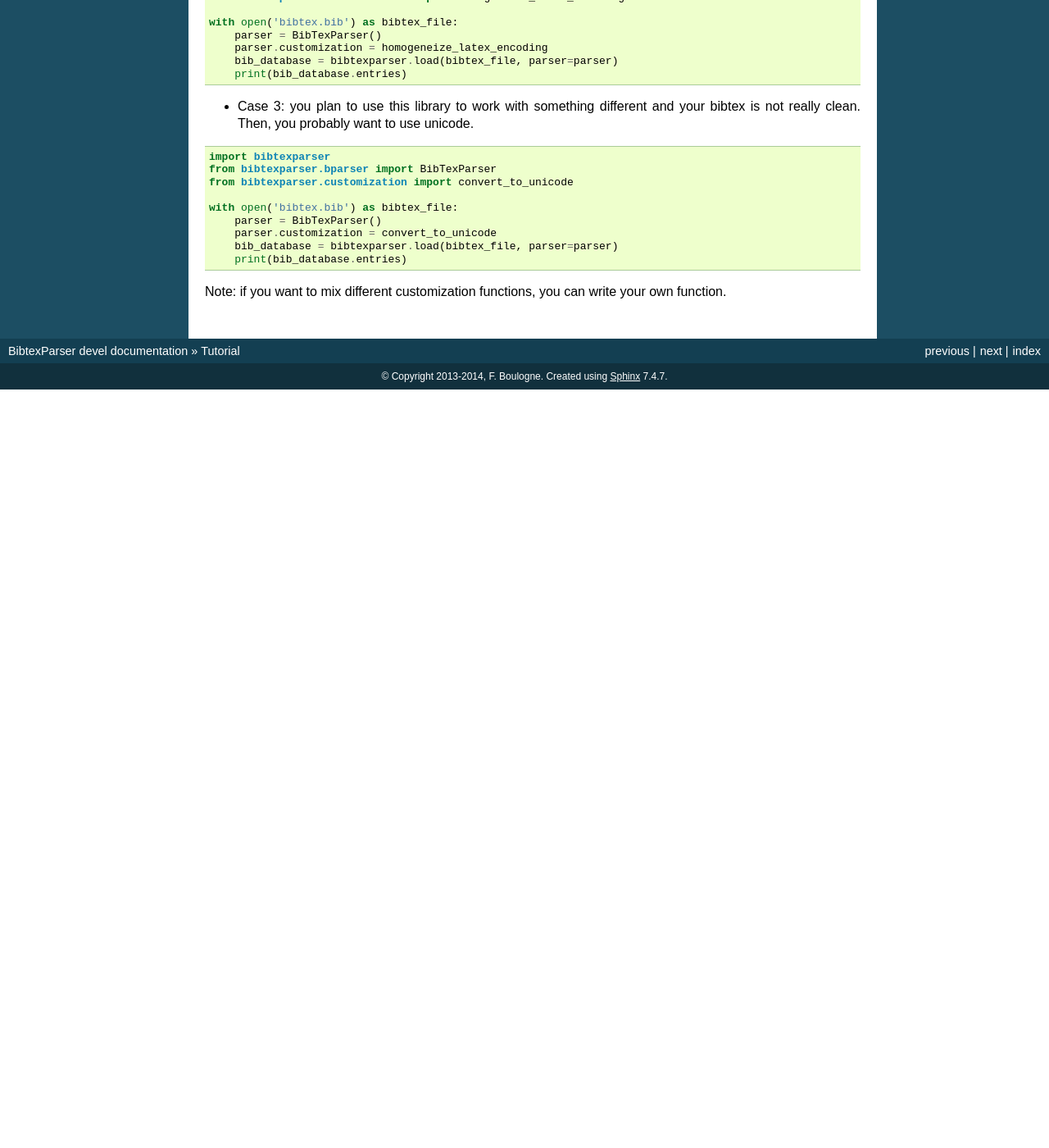
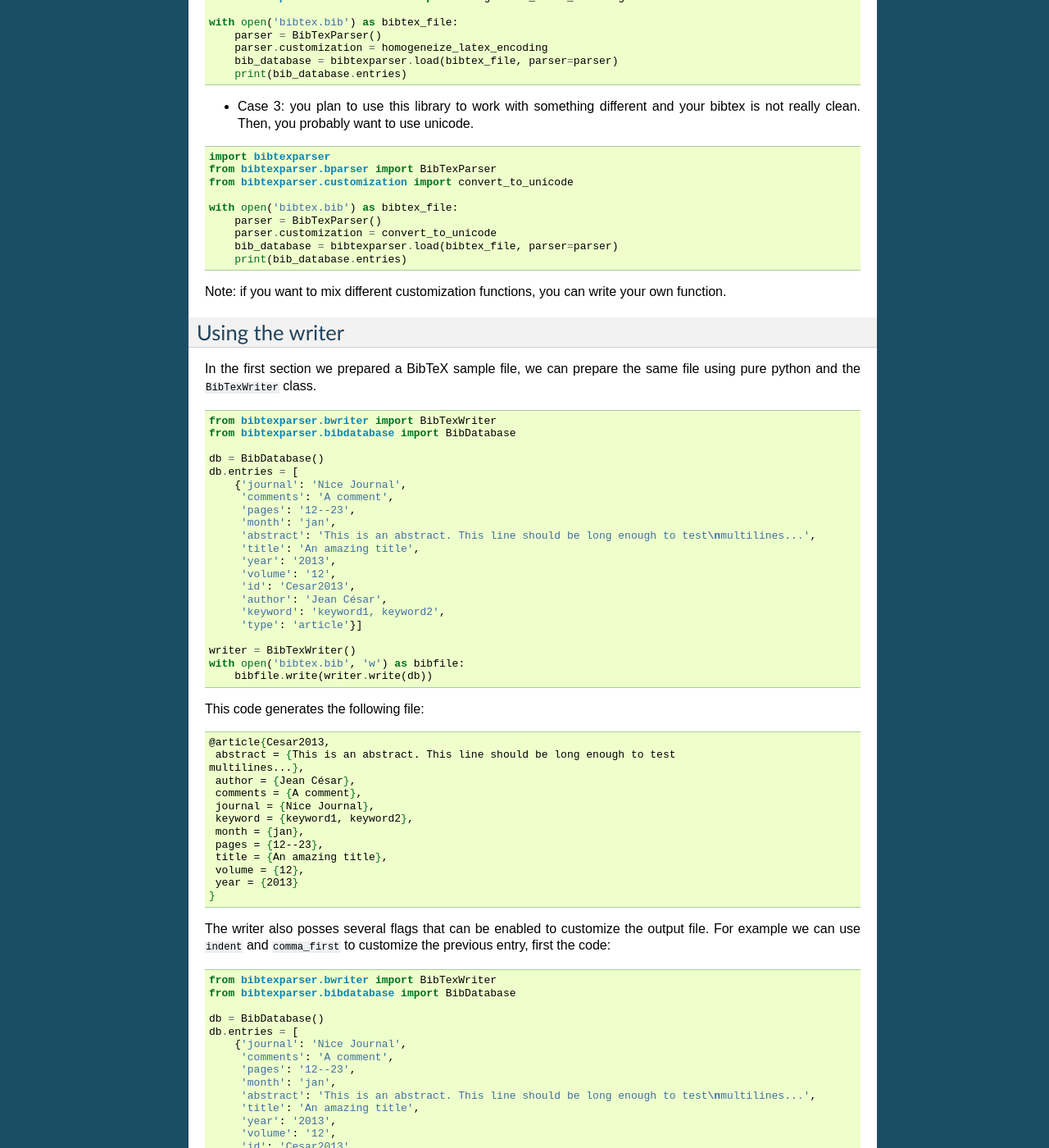
Before and after one commit to sciunto-org/python-bibtexparser, a Sphinx documentation site: the page built from docs/source/tutorial.rst, in a window 1280 px wide and 1400 px high, scrolled down 2223 px. Shown: the whole window at 82% size. Built offline with Sphinx 7.4.7, drawn with Linux system fonts in a browser that asks for light colours; before the commit the page ends 2698 px from its top, so only the background shows below that; some of the changed text lies outside the part shown.

Commit message:
add documentation for the comma first syntax, fix a minor comment on the ID/ENTRYTYPE change and fix the comma first test case that did break after the ID/ENTRYTYPE change

```diff
--- a/docs/source/tutorial.rst
+++ b/docs/source/tutorial.rst
@@ -164,3 +164,101 @@
 
 
 Note: if you want to mix different customization functions, you can write your own function.
+
+
+Using the writer
+----------------
+
+In the first section we prepared a BibTeX sample file, we can prepare the same file using pure python and the ``BibTexWriter`` class.
+
+.. code-block:: python
+
+    from bibtexparser.bwriter import BibTexWriter
+    from bibtexparser.bibdatabase import BibDatabase
+
+    db = BibDatabase()
+    db.entries = [
+        {'journal': 'Nice Journal',
+         'comments': 'A comment',
+         'pages': '12--23',
+         'month': 'jan',
+         'abstract': 'This is an abstract. This line should be long enough to test\nmultilines...',
+         'title': 'An amazing title',
+         'year': '2013',
+         'volume': '12',
+         'id': 'Cesar2013',
+         'author': 'Jean César',
+         'keyword': 'keyword1, keyword2',
+         'type': 'article'}]
+
+    writer = BibTexWriter()
+    with open('bibtex.bib', 'w') as bibfile:
+        bibfile.write(writer.write(db))
+
+This code generates the following file:
+
+.. code-block:: latex
+
+    @article{Cesar2013,
+     abstract = {This is an abstract. This line should be long enough to test
+    multilines...},
+     author = {Jean César},
+     comments = {A comment},
+     journal = {Nice Journal},
+     keyword = {keyword1, keyword2},
+     month = {jan},
+     pages = {12--23},
+     title = {An amazing title},
+     volume = {12},
+     year = {2013}
+    }
+
+The writer also posses several flags that can be enabled to customize the output file.
+For example we can use ``indent`` and ``comma_first`` to customize the previous entry, first the code:
+
+.. code-block:: python
+
+    from bibtexparser.bwriter import BibTexWriter
+    from bibtexparser.bibdatabase import BibDatabase
+
+    db = BibDatabase()
+    db.entries = [
+        {'journal': 'Nice Journal',
+         'comments': 'A comment',
+         'pages': '12--23',
+         'month': 'jan',
+         'abstract': 'This is an abstract. This line should be long enough to test\nmultilines...',
+         'title': 'An amazing title',
+         'year': '2013',
+         'volume': '12',
+         'id': 'Cesar2013',
+         'author': 'Jean César',
+         'keyword': 'keyword1, keyword2',
+         'type': 'article'}]
+
+    writer = BibTexWriter()
+    writer.indent = '    '     # indent entries with 4 spaces instead of one
+    writer.comma_first = True  # place the comma at the beginning of the line
+    with open('bibtex.bib', 'w') as bibfile:
+        bibfile.write(writer.write(db))
+
+This code results in the following, customized, file:
+
+.. code-block:: latex
+
+    @article{Cesar2013
+    ,    abstract = {This is an abstract. This line should be long enough to test
+    multilines...}
+    ,    author = {Jean César}
+    ,    comments = {A comment}
+    ,    journal = {Nice Journal}
+    ,    keyword = {keyword1, keyword2}
+    ,    month = {jan}
+    ,    pages = {12--23}
+    ,    title = {An amazing title}
+    ,    volume = {12}
+    ,    year = {2013}
+    }
+
+Flags to the writer object can modify not only how an entry is printed but how several BibTeX entries are sorted and separated.
+See the :ref: `bibtexparser` for the full list of flags.
```
Also changed, not shown: 4 other files.
